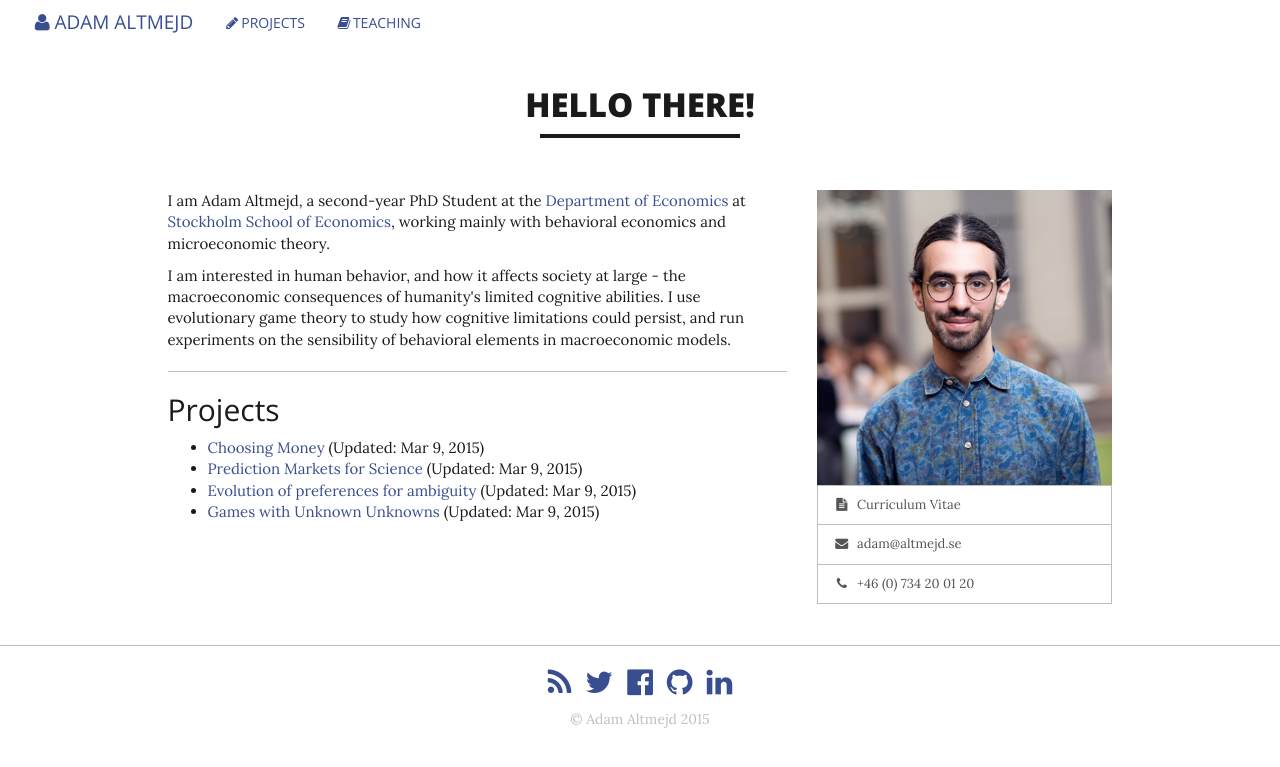
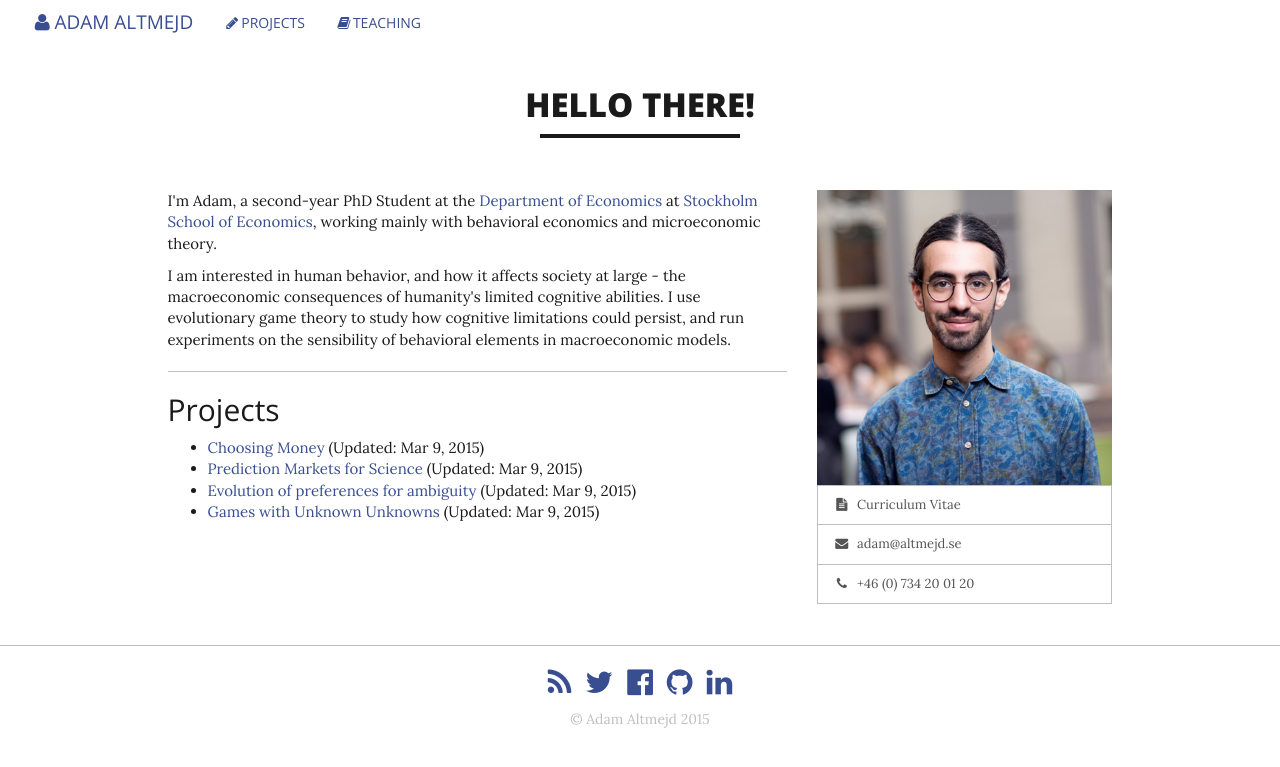
Before and after one commit to adamaltmejd/adamaltmejd.github.io, a Jekyll site: the page built from index.html, in a window 1280 px wide. Shown: the top 767 px of the page. Built offline with Jekyll 4.4.1, drawn with Linux system fonts in a browser that asks for light colours; nearby versions of some CDN libraries.

Commit message:
intro change

```diff
--- a/index.html
+++ b/index.html
@@ -7,7 +7,7 @@ description: null
 
 <div class="row" itemscope itemtype="http://schema.org/Person">
     <div class="col-xs-12 col-md-8">
-        <p>I am <span itemprop="name">Adam Altmejd</span>, a second-year <span itemprop="jobTitle">PhD Student</span> at the <a href="https://www.hhs.se/en/Research/Departments/DE/">Department of Economics</a> at <a itemprop="affiliation" href="https://www.hhs.se/en/">Stockholm School of Economics</a>, working mainly with behavioral economics and microeconomic theory.</p>
+        <p>I'm <span itemprop="firstName">Adam</span>, a second-year <span itemprop="jobTitle">PhD Student</span> at the <a href="https://www.hhs.se/en/Research/Departments/DE/">Department of Economics</a> at <a itemprop="affiliation" href="https://www.hhs.se/en/">Stockholm School of Economics</a>, working mainly with behavioral economics and microeconomic theory.</p>
 
         <p>I am interested in human behavior, and how it affects society at large - the macroeconomic consequences of humanity's limited cognitive abilities. I use evolutionary game theory to study how cognitive limitations could persist, and run experiments on the sensibility of behavioral elements in macroeconomic models.</p>
 
```
